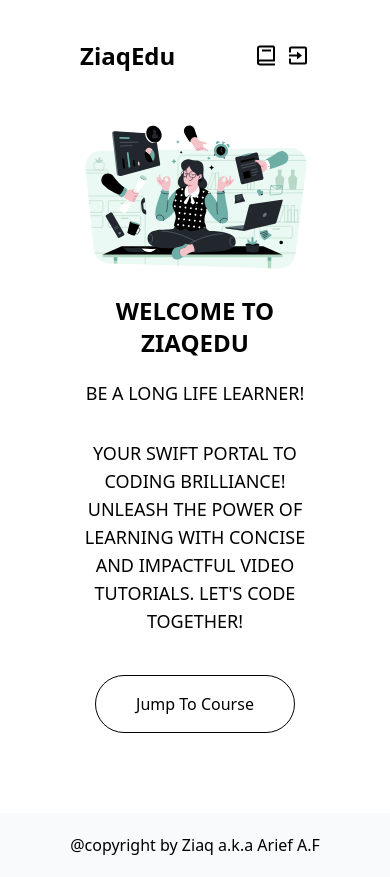
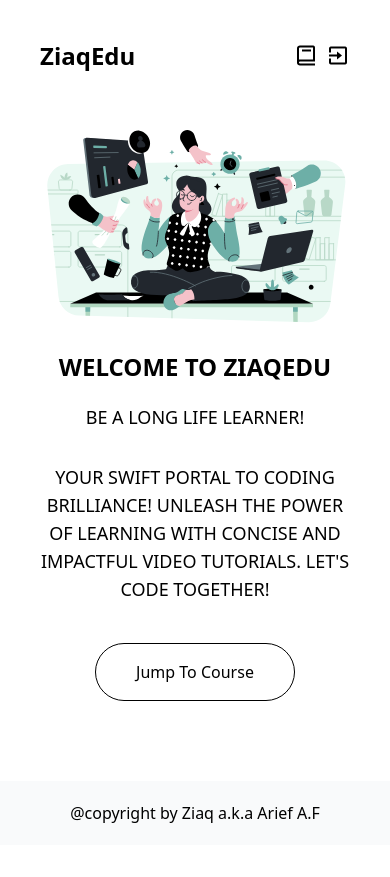
Before and after one commit to Arief-af/ziaqEdu_native, a PHP site: page /app/View/pages/index.php in a window 390 px wide. After the commit the page ends 823 px from the top, so only its background shows below. Run offline with PHP 8.4, Linux system fonts and the light colour scheme; the template is opened without the code that fills it, so the values that code supplies are empty; some libraries are stand-ins or nearby versions.

Commit message:
fix(layout): change padding size in mobile

```diff
--- a/app/View/pages/course/index.php
+++ b/app/View/pages/course/index.php
@@ -31,7 +31,7 @@
 </head>
 
 <body>
-    <main class="lg:px-20 px-10">
+    <main class="lg:px-20 sm:px-2 md:px-10">
         <header>
             <?php include __DIR__ . "/../../components/navbar.php" ?>
         </header>
--- a/app/View/pages/course/show.php
+++ b/app/View/pages/course/show.php
@@ -31,7 +31,7 @@
 </head>
 
 <body>
-    <main class="lg:px-20 px-10">
+    <main class="lg:px-20 sm:px-2 md:px-10">
         <header>
             <?php include __DIR__ . "/../../components/navbar.php" ?>
         </header>
--- a/app/View/pages/index.php
+++ b/app/View/pages/index.php
@@ -10,7 +10,7 @@
 </head>
 
 <body>
-    <main class="lg:px-20 px-10">
+    <main class="lg:px-20 sm:px-2 md:px-10">
         <header>
             <?php include __DIR__ . "/../components/navbar.php" ?>
         </header>
```
